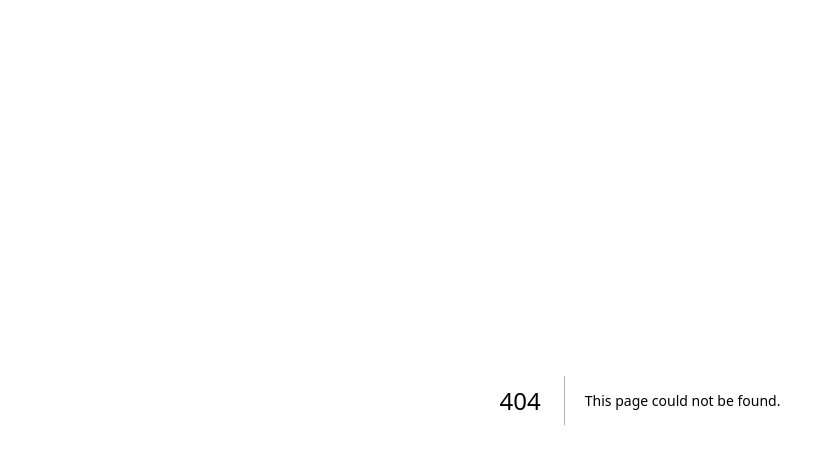
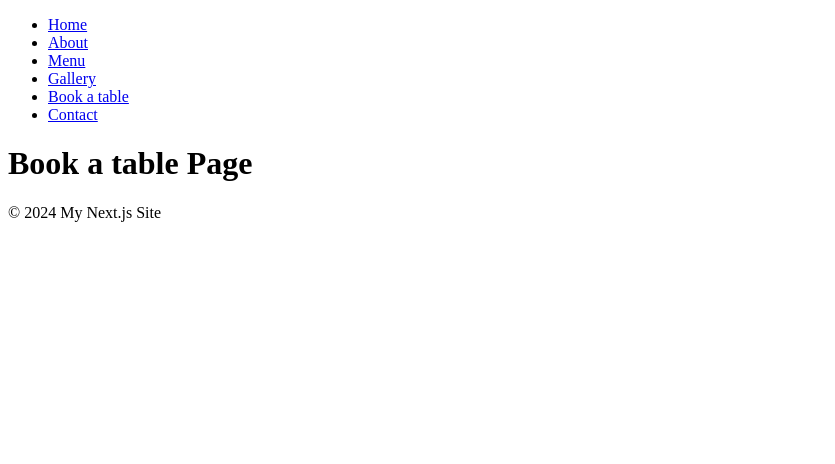
Before and after one commit to Meelenych/Restic, a Next.js app: page /book in a window 1280 px wide. Before the commit this address had no page. Shown: the top 464 px of the page, without its empty margins (0-835 px from the left). Built offline with nearby package versions, Linux system fonts and the light colour scheme.

Commit message:
more pages

```diff
--- a/components/Header.js
+++ b/components/Header.js
@@ -12,6 +12,15 @@ const Header = () => {
 						<Link href='/about'>About</Link>
 					</li>
 					<li>
+						<Link href='/menu'>Menu</Link>
+					</li>
+					<li>
+						<Link href='/gallery'>Gallery</Link>
+					</li>
+					<li>
+						<Link href='/book'>Book a table</Link>
+					</li>
+					<li>
 						<Link href='/contact'>Contact</Link>
 					</li>
 				</ul>
--- /dev/null
+++ b/pages/book.js
@@ -0,0 +1,11 @@
+import Layout from '../components/Layout';
+
+const Book = () => {
+	return (
+		<Layout>
+			<h1>Book a table Page</h1>
+		</Layout>
+	);
+};
+
+export default Book;
```
Also changed, not shown: pages/gallery.js (added, +11 -0 lines), pages/menu.js (added, +11 -0 lines).
